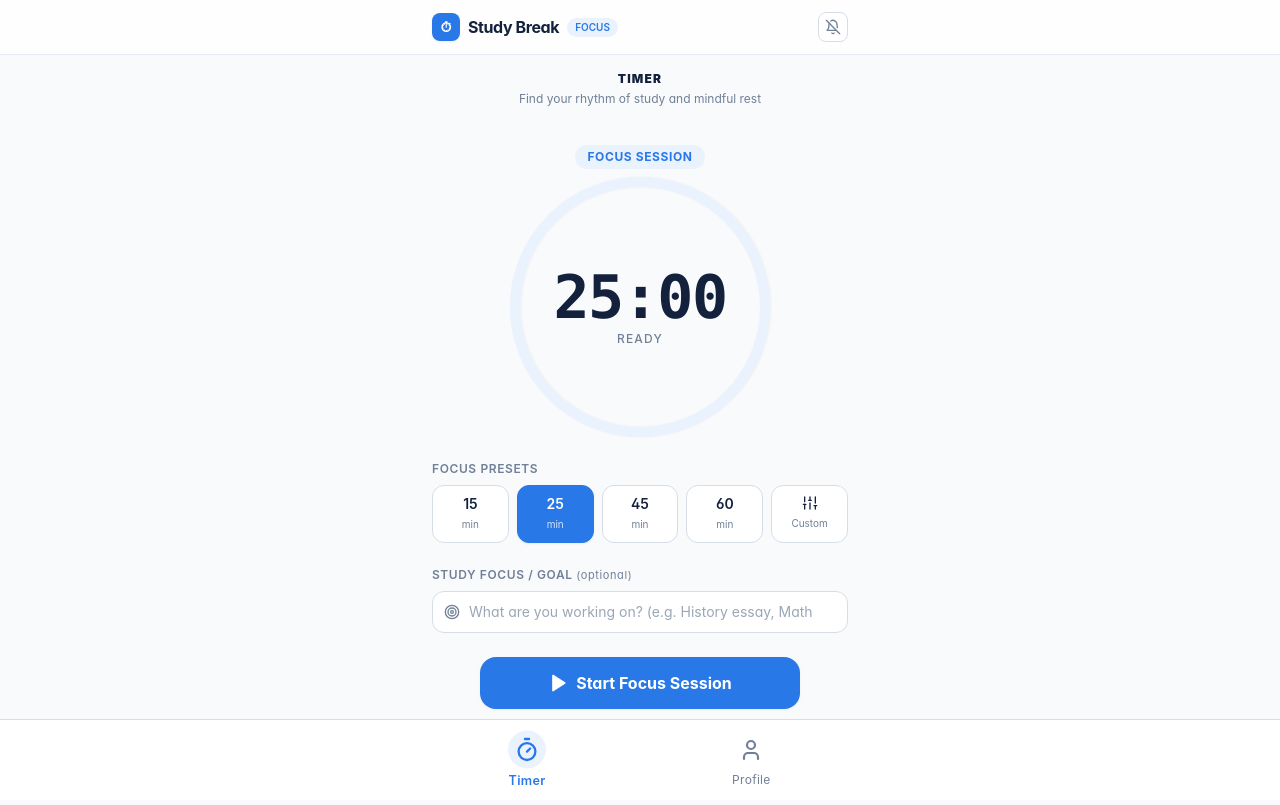
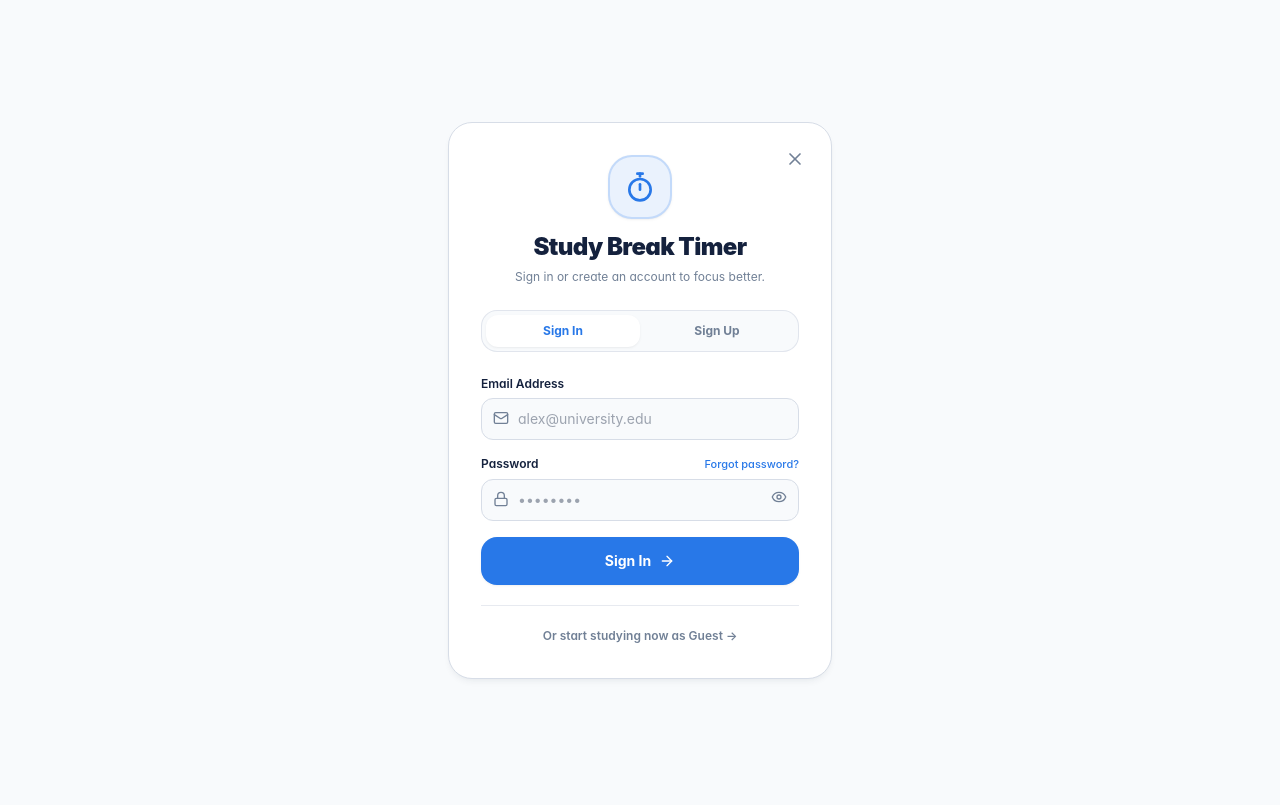
Before and after one commit to rishimajoshi/Study-Break-Timer, a Next.js app: page / in a window 1280 px wide. Built offline with nearby package versions, Linux system fonts and the light colour scheme; no server answers.

Commit message:
feat: show login card by default when unauthenticated and add Sign In buttons to header and profile

```diff
--- a/src/app/page.tsx
+++ b/src/app/page.tsx
@@ -36,7 +36,7 @@ export default function StudyBreakTimerApp() {
   } = useAuth();
 
   const [activeTab, setActiveTab] = useState<ActiveTab>('timer');
-  const [showAuthScreen, setShowAuthScreen] = useState<boolean>(false);
+  const [showAuthScreen, setShowAuthScreen] = useState<boolean>(true);
   const [showCustomModal, setShowCustomModal] = useState<boolean>(false);
   const [showStopModal, setShowStopModal] = useState<boolean>(false);
   const [showEditProfileModal, setShowEditProfileModal] = useState<boolean>(false);
@@ -117,6 +117,7 @@ export default function StudyBreakTimerApp() {
           isLoading={isAuthLoading}
           isConfigured={isConfigured}
           onContinueAsGuest={() => setShowAuthScreen(false)}
+          onClose={() => setShowAuthScreen(false)}
         />
       </main>
     );
@@ -130,6 +131,7 @@ export default function StudyBreakTimerApp() {
         isLoggedIn={Boolean(user)}
         userEmail={user?.email}
         onSignOut={handleSignOut}
+        onOpenAuth={() => setShowAuthScreen(true)}
         isLocalMode={!isConfigured}
       />
 
@@ -200,7 +202,9 @@ export default function StudyBreakTimerApp() {
             <ProfileCard
               profile={profile}
               userEmail={user?.email}
+              isLoggedIn={Boolean(user)}
               onOpenEdit={() => setShowEditProfileModal(true)}
+              onOpenAuth={() => setShowAuthScreen(true)}
             />
 
             {/* Weekly Progress Bar Chart & Metrics */}
--- a/src/components/auth/AuthCard.tsx
+++ b/src/components/auth/AuthCard.tsx
@@ -1,7 +1,7 @@
 'use client';
 
 import React, { useState } from 'react';
-import { Mail, Lock, Eye, EyeOff, User, ArrowRight, KeyRound, Sparkles, AlertCircle, CheckCircle2 } from 'lucide-react';
+import { Mail, Lock, Eye, EyeOff, User, ArrowRight, KeyRound, Sparkles, AlertCircle, CheckCircle2, X } from 'lucide-react';
 
 interface AuthCardProps {
   onSignIn: (email: string, password: string) => Promise<{ success: boolean; error?: string }>;
@@ -12,6 +12,7 @@ interface AuthCardProps {
   isLoading: boolean;
   isConfigured: boolean;
   onContinueAsGuest?: () => void;
+  onClose?: () => void;
 }
 
 export const AuthCard: React.FC<AuthCardProps> = ({
@@ -23,6 +24,7 @@ export const AuthCard: React.FC<AuthCardProps> = ({
   isLoading,
   isConfigured,
   onContinueAsGuest,
+  onClose,
 }) => {
   const [mode, setMode] = useState<'signin' | 'signup' | 'forgot'>('signin');
   const [email, setEmail] = useState('');
@@ -62,7 +64,18 @@ export const AuthCard: React.FC<AuthCardProps> = ({
   };
 
   return (
-    <div className="w-full max-w-sm mx-auto bg-white rounded-3xl p-6 sm:p-8 border border-brand-border shadow-card">
+    <div className="w-full max-w-sm mx-auto bg-white rounded-3xl p-6 sm:p-8 border border-brand-border shadow-card relative">
+      {onClose && (
+        <button
+          type="button"
+          onClick={onClose}
+          aria-label="Close login screen"
+          className="absolute top-5 right-5 p-1.5 text-brand-muted hover:text-brand-navy rounded-full hover:bg-slate-100 transition-colors"
+        >
+          <X className="w-5 h-5" />
+        </button>
+      )}
+
       {/* Stopwatch illustration header */}
       <div className="flex flex-col items-center text-center mb-6">
         <div className="w-16 h-16 rounded-3xl bg-brand-blue-soft border-2 border-brand-blue/20 flex items-center justify-center text-brand-blue mb-3 shadow-subtle">
--- a/src/components/layout/AppHeader.tsx
+++ b/src/components/layout/AppHeader.tsx
@@ -1,7 +1,7 @@
 'use client';
 
 import React, { useState, useEffect } from 'react';
-import { Bell, BellOff, Sparkles, LogOut } from 'lucide-react';
+import { Bell, BellOff, Sparkles, LogOut, LogIn } from 'lucide-react';
 import {
   isNotificationSupported,
   getNotificationPermission,
@@ -14,6 +14,7 @@ interface AppHeaderProps {
   isLoggedIn: boolean;
   userEmail?: string;
   onSignOut?: () => void;
+  onOpenAuth?: () => void;
   isLocalMode?: boolean;
 }
 
@@ -22,6 +23,7 @@ export const AppHeader: React.FC<AppHeaderProps> = ({
   isLoggedIn,
   userEmail,
   onSignOut,
+  onOpenAuth,
   isLocalMode,
 }) => {
   const [hasMounted, setHasMounted] = useState<boolean>(false);
@@ -95,6 +97,17 @@ export const AppHeader: React.FC<AppHeaderProps> = ({
             </button>
           )}
 
+          {hasMounted && !isLoggedIn && onOpenAuth && (
+            <button
+              type="button"
+              onClick={onOpenAuth}
+              className="py-1 px-2.5 text-xs font-semibold text-brand-blue bg-brand-blue-soft hover:bg-brand-blue hover:text-white rounded-lg border border-brand-blue/30 transition-all flex items-center gap-1.5"
+            >
+              <LogIn className="w-3.5 h-3.5" />
+              <span>Sign In</span>
+            </button>
+          )}
+
           {hasMounted && isLoggedIn && onSignOut && (
             <button
               type="button"
--- a/src/components/profile/ProfileCard.tsx
+++ b/src/components/profile/ProfileCard.tsx
@@ -1,22 +1,30 @@
 'use client';
 
 import React from 'react';
-import { User, Mail, Phone, Edit3 } from 'lucide-react';
+import { User, Mail, Phone, Edit3, LogIn } from 'lucide-react';
 import { Profile } from '@/types';
 
 interface ProfileCardProps {
   profile: Profile | null;
   userEmail?: string;
+  isLoggedIn: boolean;
   onOpenEdit: () => void;
+  onOpenAuth: () => void;
 }
 
 export const ProfileCard: React.FC<ProfileCardProps> = ({
   profile,
   userEmail,
+  isLoggedIn,
   onOpenEdit,
+  onOpenAuth,
 }) => {
-  const displayName = profile?.full_name?.trim() || 'Student';
-  const displayEmail = userEmail || profile?.email || 'student@example.com';
+  const displayName = isLoggedIn
+    ? profile?.full_name?.trim() || 'Student'
+    : 'Guest Student';
+  const displayEmail = isLoggedIn
+    ? userEmail || profile?.email || 'student@example.com'
+    : 'Not signed in';
   const displayPhone = profile?.contact_number?.trim();
 
   // Generate initials for avatar
@@ -26,7 +34,7 @@ export const ProfileCard: React.FC<ProfileCardProps> = ({
     .map((n) => n[0])
     .join('')
     .slice(0, 2)
-    .toUpperCase() || 'S';
+    .toUpperCase() || 'G';
 
   return (
     <div className="bg-white rounded-3xl p-6 border border-brand-border shadow-card mb-6">
@@ -45,7 +53,7 @@ export const ProfileCard: React.FC<ProfileCardProps> = ({
               <Mail className="w-3.5 h-3.5" />
               <span>{displayEmail}</span>
             </div>
-            {displayPhone && (
+            {isLoggedIn && displayPhone && (
               <div className="flex items-center gap-1.5 text-xs text-brand-muted mt-0.5">
                 <Phone className="w-3.5 h-3.5" />
                 <span>{displayPhone}</span>
@@ -54,6 +62,7 @@ export const ProfileCard: React.FC<ProfileCardProps> = ({
           </div>
         </div>
 
+        {isLoggedIn ? (
           <button
             type="button"
             onClick={onOpenEdit}
@@ -63,7 +72,30 @@ export const ProfileCard: React.FC<ProfileCardProps> = ({
             <Edit3 className="w-4 h-4" />
             <span className="hidden sm:inline">Edit</span>
           </button>
+        ) : (
+          <button
+            type="button"
+            onClick={onOpenAuth}
+            className="py-1.5 px-3 bg-brand-blue hover:bg-brand-blue-hover text-white rounded-xl text-xs font-semibold shadow-subtle flex items-center gap-1 transition-colors"
+          >
+            <LogIn className="w-3.5 h-3.5" />
+            <span>Sign In</span>
+          </button>
+        )}
       </div>
+
+      {!isLoggedIn && (
+        <div className="mt-4 pt-3 border-t border-brand-border/60 flex items-center justify-between text-xs">
+          <span className="text-brand-muted">Want to save your sessions permanently?</span>
+          <button
+            type="button"
+            onClick={onOpenAuth}
+            className="font-bold text-brand-blue hover:underline"
+          >
+            Create Free Account →
+          </button>
+        </div>
+      )}
     </div>
   );
 };
```
Lines whose indentation alone changed are shown as unchanged.
